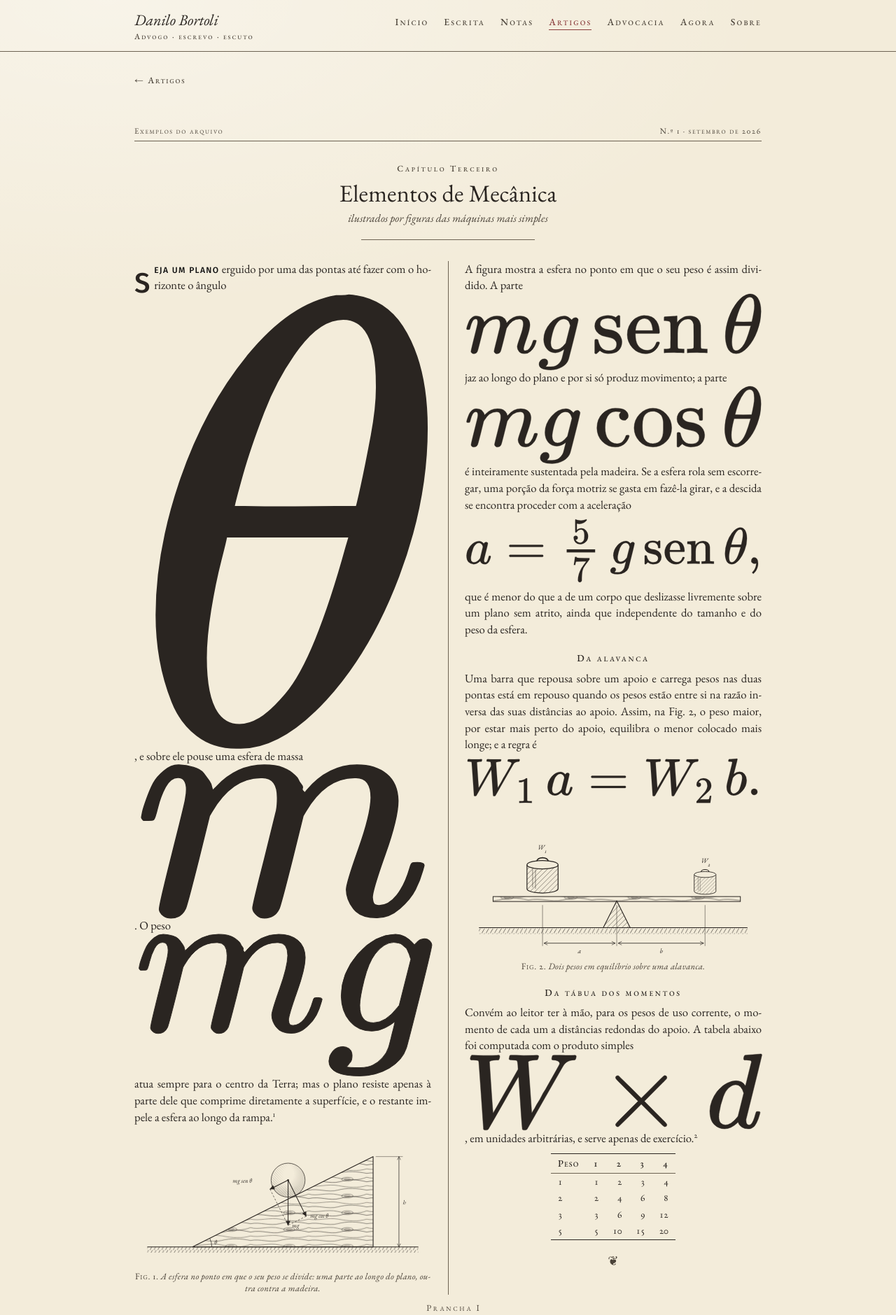
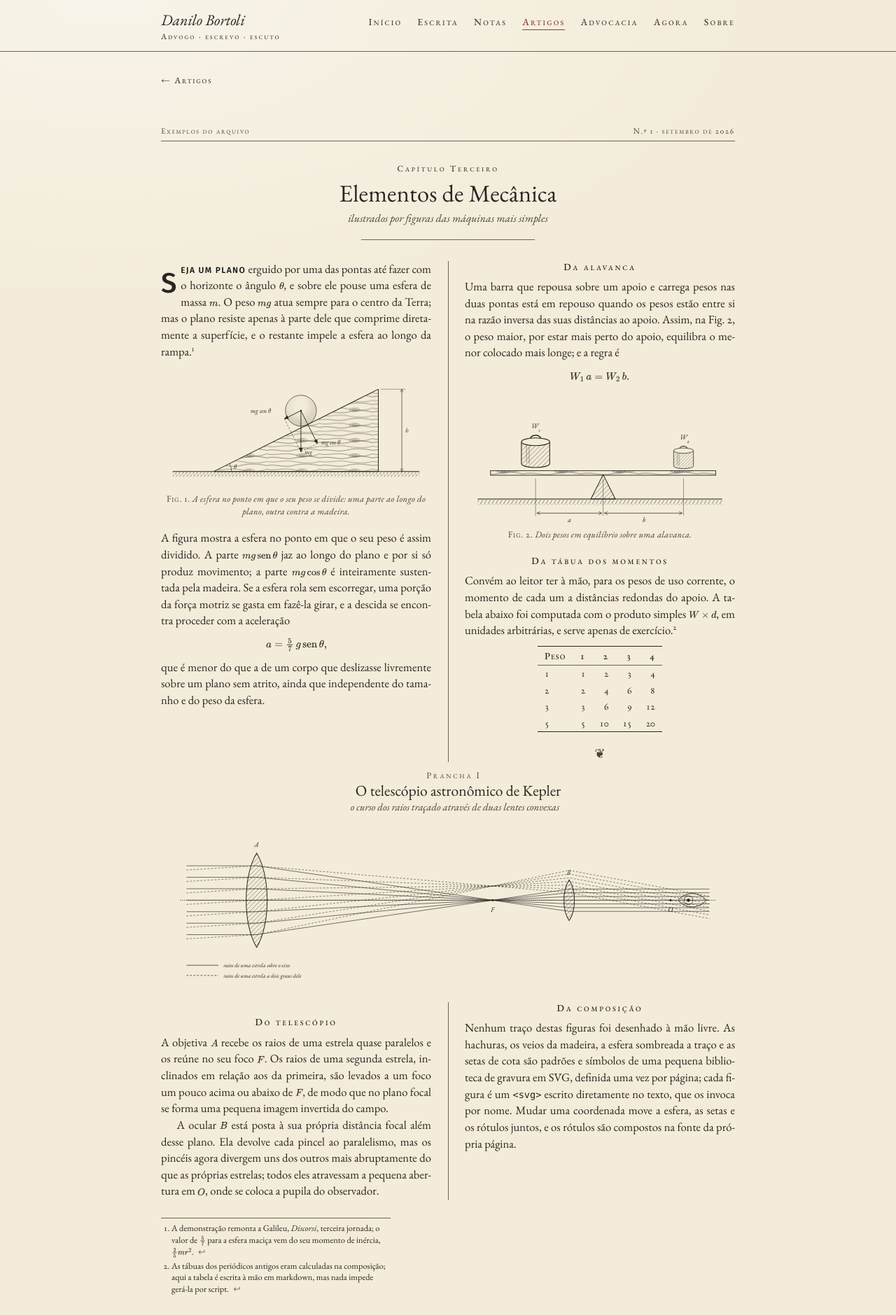
Before and after one commit to danilobortoli/danilobortoli.github.io, a Jekyll site: the page built from _artigos/2026-09-10-elementos-de-mecanica.md, in a window 1280 px wide. Shown: the top 1879 px of the page at 70% size. Built offline with Jekyll 4.4.1, drawn with Linux system fonts in a browser that asks for light colours.

Commit message:
Artigos: corrigir fórmulas gigantes do MathJax e devolver a medida da mancha
A regra que dimensiona os SVGs de figura (largura 100%) também pegava o
SVG que o MathJax gera para cada fórmula, e o θ saía do tamanho da
coluna. As regras passam a excluir mjx-container. A escala da
matemática fica quase neutra (0,94em em linha, 1em destacada), os
rótulos SVG voltam a 11px e a mancha de texto volta a 820px, como na
folha original, para o corpo não parecer menor.

Co-Authored-By: Claude Fable 5.1 <noreply@anthropic.com>
Claude-Session: https://claude.ai/code/session_012NqVd3uF2ZYApJDtLwoqjM

```diff
--- a/assets/css/artigo.css
+++ b/assets/css/artigo.css
@@ -355,14 +355,14 @@
    redução, θ, m, W₁ etc. saltam do texto corrido. */
 .artigo-body mjx-container {
   color: var(--art-ink);
-  font-size: 0.84em;
+  font-size: 0.94em;
 }
 .artigo-body mjx-container[display="true"] {
-  font-size: 0.92em;
+  font-size: 1em;
   margin: 0.55em 0 0.6em !important;
   break-inside: avoid;
 }
-.artigo-paper .footnotes mjx-container { font-size: 0.9em; }
+.artigo-paper .footnotes mjx-container { font-size: 1em; }
 
 .artigo-paper .footnotes {
   column-span: all;
@@ -503,7 +503,8 @@
    ------------------------------------------------------------ */
 :root { --art-accent: #8a3b3b; }
 .art-defs { position: absolute; width: 0; height: 0; overflow: hidden; }
-.artigo-body svg,
+/* Só os SVGs de figura; o MathJax também gera <svg> e não pode herdar isto. */
+.artigo-body svg:not(mjx-container > svg),
 .art-fig svg,
 .art-plate svg {
   display: block;
@@ -516,10 +517,10 @@
   font-family: var(--art-font);
 }
 .art-fig svg { width: var(--art-fig-w); }
-.artigo-body svg text {
+.artigo-body svg:not(mjx-container > svg) text {
   font-family: var(--art-font);
   font-style: italic;
-  font-size: 9.5px;
+  font-size: 11px;
   fill: var(--art-ink);
 }
 .artigo-body svg .art-tinta { stroke: var(--art-ink); fill: none; }
@@ -530,7 +531,7 @@
 .artigo-body svg .art-pontilhada { stroke-dasharray: 0.8 2.4; stroke-linecap: round; }
 .artigo-body svg .art-rotulo { font-style: italic; }
 .artigo-body svg .art-rotulo-reto { font-style: normal; font-variant-caps: small-caps; letter-spacing: 0.08em; }
-.artigo-body svg .art-miudo { font-size: 8px; }
+.artigo-body svg .art-miudo { font-size: 9px; }
 
 /* ============================================================
    Tema vintage de página inteira (body.artigo-theme)
@@ -556,7 +557,7 @@ body.artigo-theme .site-header {
   position: static;
   backdrop-filter: none;
 }
-body.artigo-theme .site-header-inner { max-width: 960px; padding: 18px 32px 12px; }
+body.artigo-theme .site-header-inner { max-width: 884px; padding: 18px 32px 12px; }
 body.artigo-theme .site-wordmark-name {
   font-family: var(--art-font);
   font-style: italic;
@@ -589,7 +590,7 @@ body.artigo-theme .site-nav a[aria-current="page"] {
 }
 
 /* Miolo: a folha é a página */
-body.artigo-theme .site-main { max-width: 960px; }
+body.artigo-theme .site-main { max-width: 884px; }
 body.artigo-theme .artigo-back { padding-top: 28px; }
 body.artigo-theme .artigo-back a {
   font-family: var(--art-font);
@@ -606,7 +607,7 @@ body.artigo-theme .artigo-paper {
   box-shadow: none;
   margin: 12px auto 0;
   padding: 40px 0 36px;
-  max-width: 960px;
+  max-width: 820px;
 }
 body.artigo-theme .artigo-running { margin-top: 0; }
 
```
